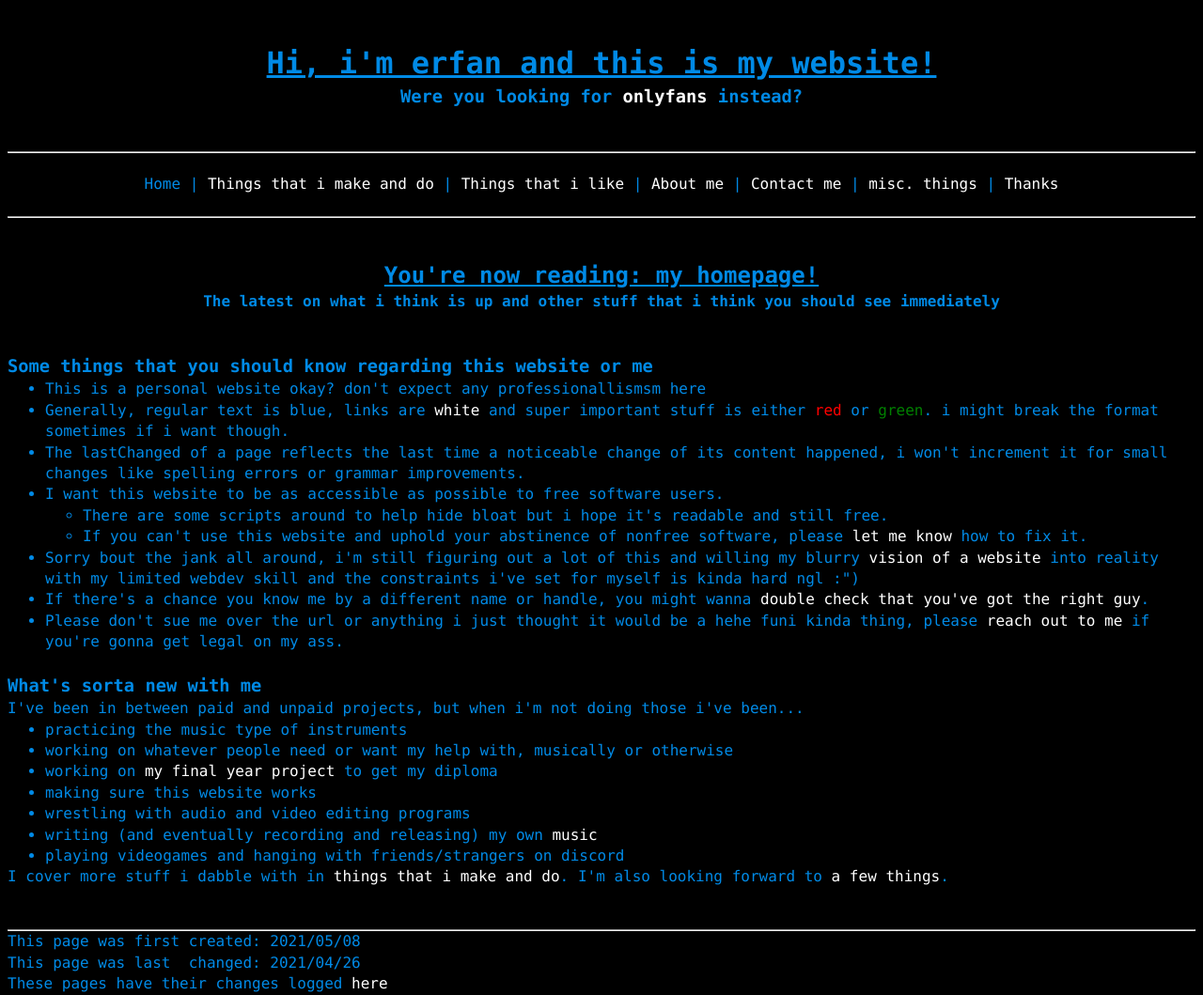
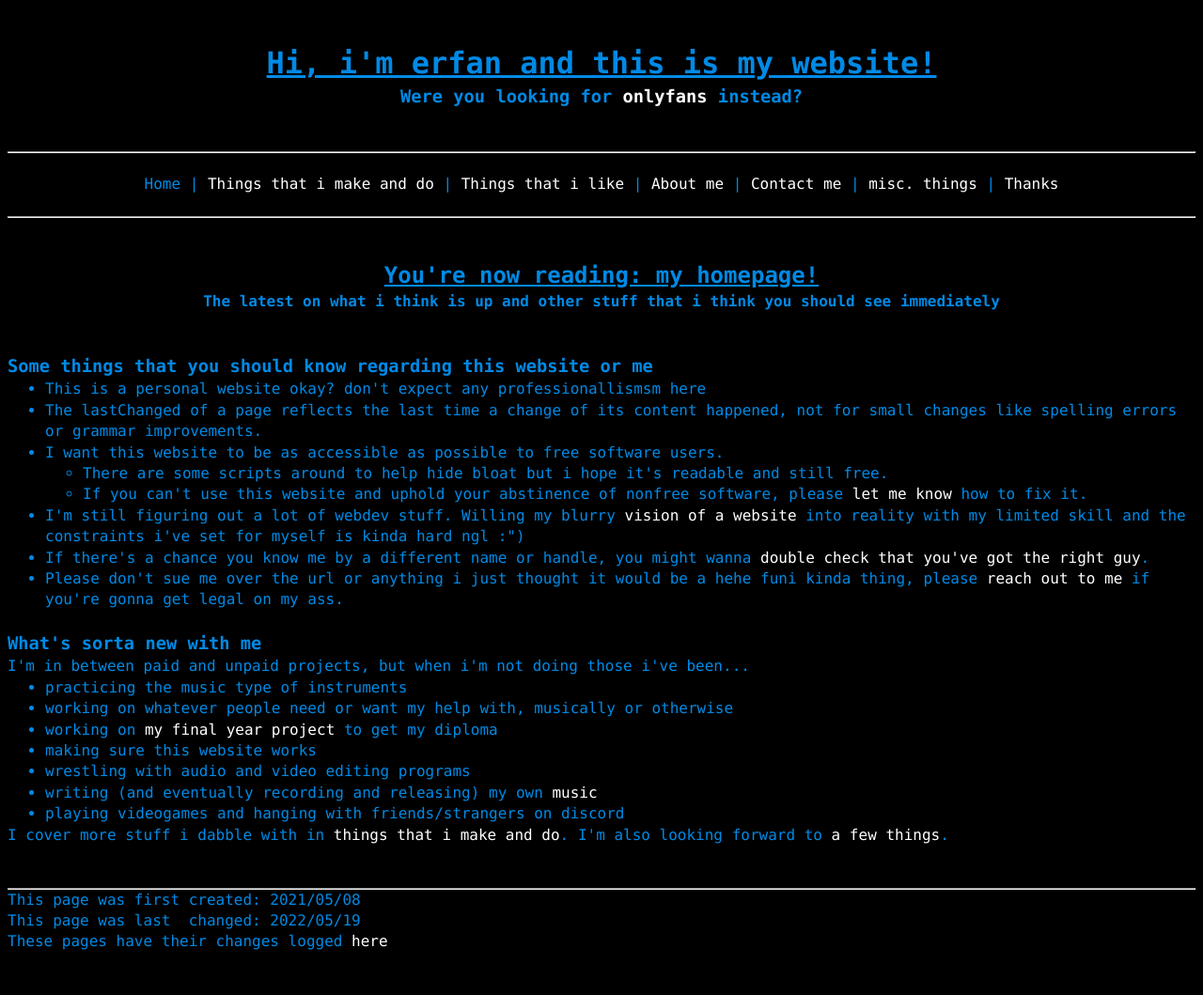
Before and after one commit to a-erfan-aa/a-erfan-aa.github.io, a Jekyll site: the page built from index.html, in a window 1280 px wide. Shown: the whole page at 94% size. Built offline with Jekyll 4.4.1, drawn with Linux system fonts in a browser that asks for light colours; after the commit the page ends 1014 px from its top, so only the background shows below that.

Commit message:
Update index.html
Also update lastChanged of index.html

```diff
--- a/index.html
+++ b/index.html
@@ -2,7 +2,7 @@
 layout: default
 title: Home
 firstCreated: 2021/05/08
-lastChanged: 2021/04/26
+lastChanged: 2022/05/19
 ---
 <!-- title and subtitle -->
 <div>
@@ -17,15 +17,14 @@ lastChanged: 2021/04/26
 	<h3>Some things that you should know regarding this website or me</h3>
 		<ul>
 			<li>This is a personal website okay? don't expect any professionallismsm here</li>
-			<li>Generally, regular text is blue, links are <a href="https://en.wikipedia.org/wiki/Hyperlink">white</a> and super important stuff is either <span style="color: red;">red</span> or <span style="color: green;">green</span>. i might break the format sometimes if i want though.</li>
-			<li>The lastChanged of a page reflects the last time a noticeable change of its content happened, i won't increment it for small changes like spelling errors or grammar improvements.</li>
+			<li>The lastChanged of a page reflects the last time a change of its content happened, not for small changes like spelling errors or grammar improvements.</li>
 			<li>I want this website to be as accessible as possible to free software users.
 				<ul>
 					<li>There are some scripts around to help hide bloat but i hope it's readable and still free.</li>
 					<li>If you can't use this website and uphold your abstinence of nonfree software, please <a href="/contact">let me know</a> how to fix it.</li>
 				</ul>
 			</li>
-			<li>Sorry bout the jank all around, i'm still figuring out a lot of this and willing my blurry <a href="/misc/website-principles">vision of a website</a> into reality with my limited webdev skill and the constraints i've set for myself is kinda hard ngl :")</li>
+			<li>I'm still figuring out a lot of webdev stuff. Willing my blurry <a href="/misc/website-principles">vision of a website</a> into reality with my limited skill and the constraints i've set for myself is kinda hard ngl :")</li>
 			<li>If there's a chance you know me by a different name or handle, you might wanna <a href="/about">double check that you've got the right guy</a>.</li>
 			<li>Please don't sue me over the url or anything i just thought it would be a hehe funi kinda thing, please <a href="/contact">reach out to me</a> if you're gonna get legal on my ass.</li>
 		</ul>
@@ -36,7 +35,7 @@ lastChanged: 2021/04/26
 <!-- what's new with me -->
 <div>
 	<h3>What's sorta new with me</h3>
-	<p>I've been in between paid and unpaid projects, but when i'm not doing those i've been...</p>
+	<p>I'm in between paid and unpaid projects, but when i'm not doing those i've been...</p>
 		<ul>
 			<li>practicing the music type of instruments</li>
 			<li>working on whatever people need or want my help with, musically or otherwise</li>
```
